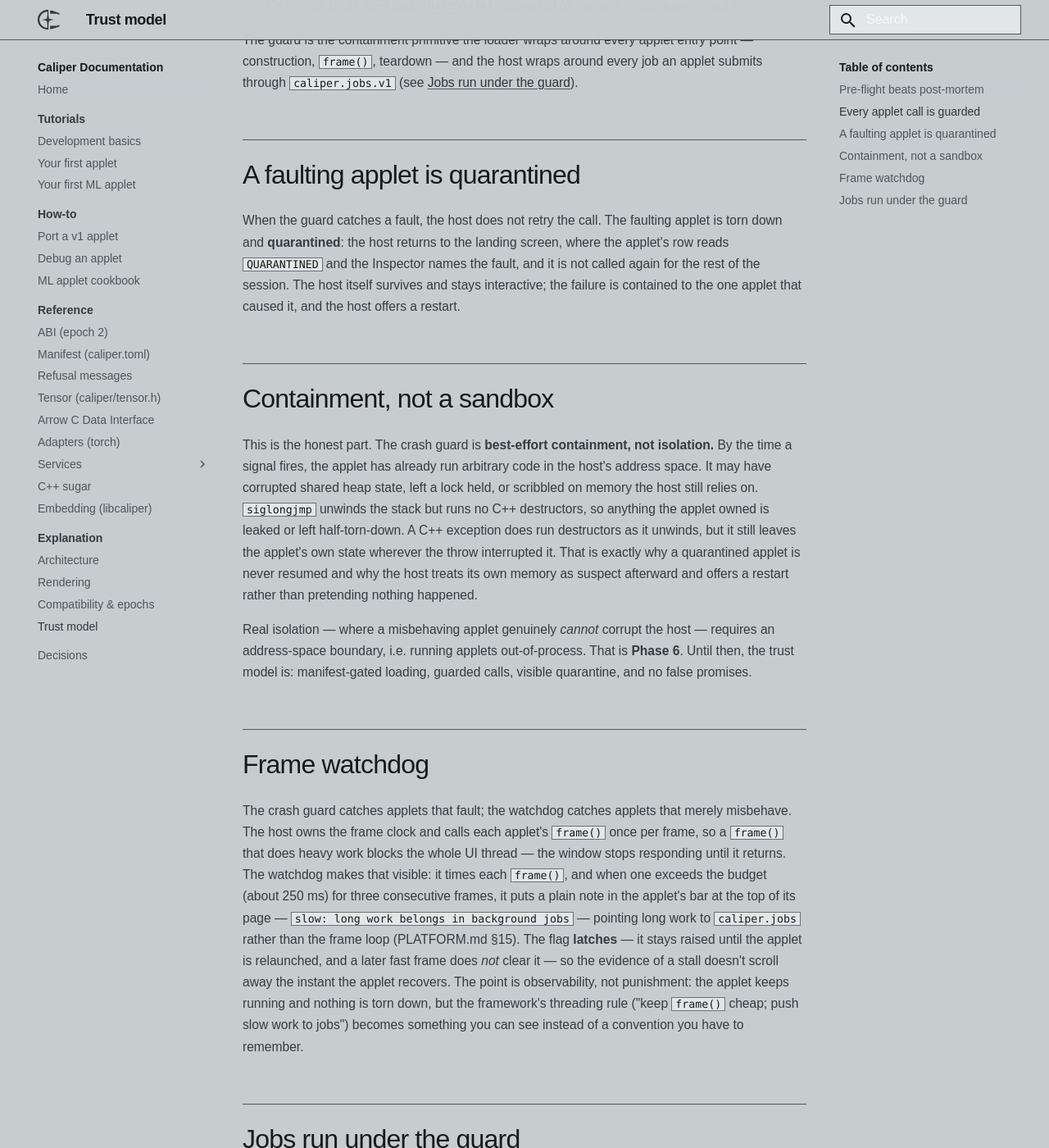
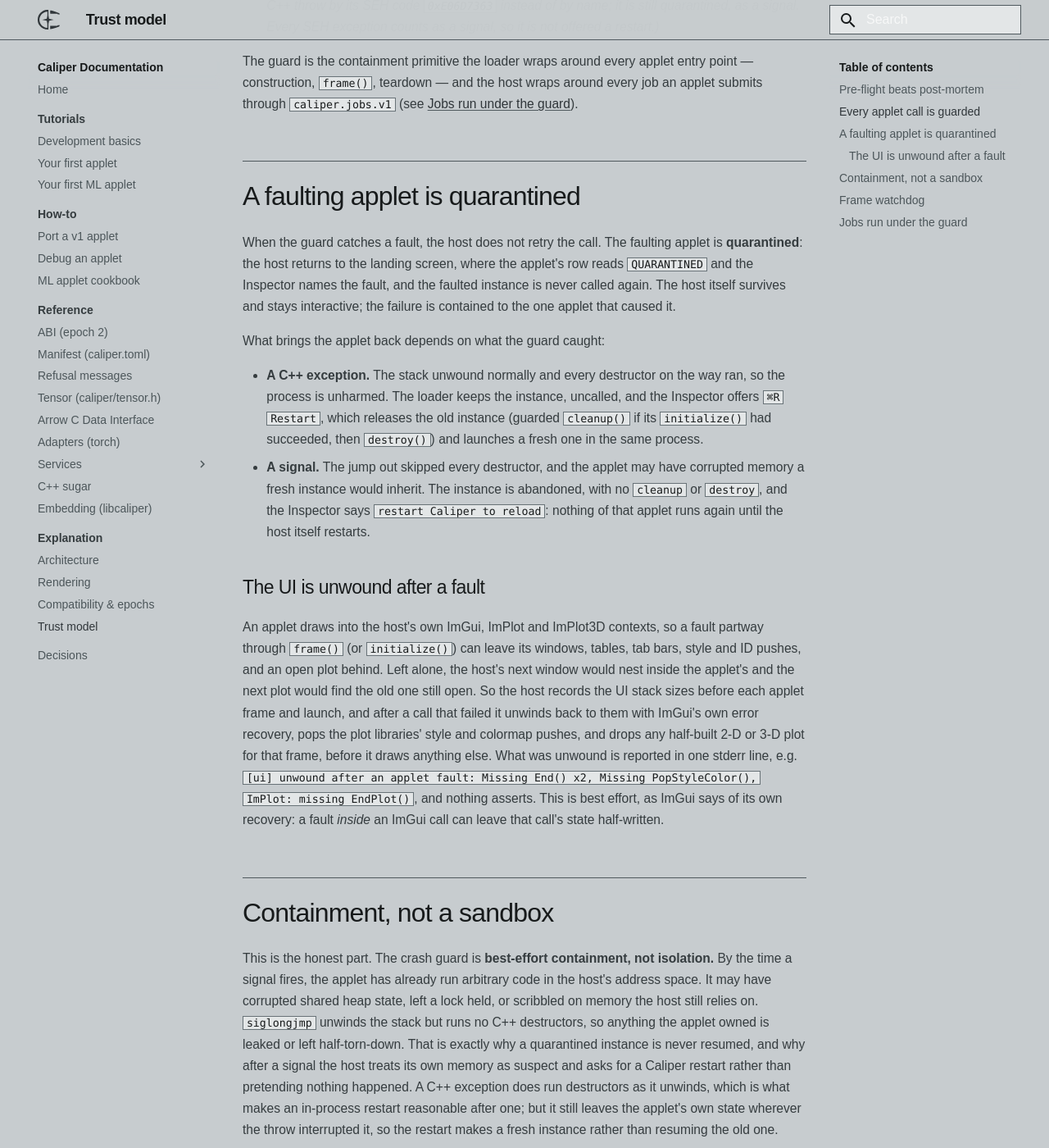
Before and after one commit to AhmedKhan-GH/caliper, an MkDocs documentation site: the page built from docs/wiki/explanation/trust-model.md, in a window 1280 px wide and 1400 px high, scrolled down 1713 px. Shown: the whole window at 82% size. Built offline with MkDocs 1.6.1 and Material for MkDocs 9.7.7, drawn with Linux system fonts in a browser that asks for light colours; some of the changed text lies outside the part shown.

Commit message:
Document failed jobs, UI recovery and the restart rule
The refusals, trust model, debugging, jobs and development pages now
describe the FAILED entries in the jobs tray and their Activity rows,
how the UI is unwound after an applet faults mid-frame, and when an
applet can be restarted: after a C++ exception the Inspector offers
Restart, after a signal Caliper itself must be restarted.

Co-Authored-By: Claude Opus 5.5 <noreply@anthropic.com>
Claude-Session: https://claude.ai/code/session_01Mn99hn7oeVvDj3scfnZmYm

```diff
--- a/docs/wiki/explanation/trust-model.md
+++ b/docs/wiki/explanation/trust-model.md
@@ -63,7 +63,8 @@ a crash guard:
   caught in its own frame beside it and reported by name. *(This path compiles on
   Windows but has not yet been exercised on a Windows host; the POSIX path is the
   one verified today. Under `/EHsc`, MSVC may report a C++ throw by its SEH code
-  `0xE06D7363` instead of by name; it is still quarantined.)*
+  `0xE06D7363` instead of by name; it is still quarantined, as a signal. Every
+  SEH exception counts as a signal, so it is not offered a restart.)*
 
 The guard is the containment primitive the loader wraps around every applet
 entry point — construction, `frame()`, teardown — and the host wraps around every
@@ -73,11 +74,38 @@ job an applet submits through `caliper.jobs.v1` (see
 ## A faulting applet is quarantined
 
 When the guard catches a fault, the host does not retry the call. The faulting
-applet is torn down and **quarantined**: the host returns to the landing screen,
-where the applet's row reads `QUARANTINED` and the Inspector names the fault,
-and it is not called again for the rest of the session. The host itself
-survives and stays interactive; the failure is contained to the one applet that
-caused it, and the host offers a restart.
+applet is **quarantined**: the host returns to the landing screen, where the
+applet's row reads `QUARANTINED` and the Inspector names the fault, and the
+faulted instance is never called again. The host itself survives and stays
+interactive; the failure is contained to the one applet that caused it.
+
+What brings the applet back depends on what the guard caught:
+
+- **A C++ exception.** The stack unwound normally and every destructor on the
+  way ran, so the process is unharmed. The loader keeps the instance, uncalled,
+  and the Inspector offers `⌘R Restart`, which releases the old instance
+  (guarded `cleanup()` if its `initialize()` had succeeded, then `destroy()`)
+  and launches a fresh one in the same process.
+- **A signal.** The jump out skipped every destructor, and the applet may have
+  corrupted memory a fresh instance would inherit. The instance is abandoned,
+  with no `cleanup` or `destroy`, and the Inspector says
+  `restart Caliper to reload`: nothing of that applet runs again until the host
+  itself restarts.
+
+### The UI is unwound after a fault
+
+An applet draws into the host's own ImGui, ImPlot and ImPlot3D contexts, so a
+fault partway through `frame()` (or `initialize()`) can leave its windows,
+tables, tab bars, style and ID pushes, and an open plot behind. Left alone, the
+host's next window would nest inside the applet's and the next plot would find
+the old one still open. So the host records the UI stack sizes before each
+applet frame and launch, and after a call that failed it unwinds back to them
+with ImGui's own error recovery, pops the plot libraries' style and colormap
+pushes, and drops any half-built 2-D or 3-D plot for that frame, before it draws
+anything else. What was unwound is reported in one stderr line, e.g.
+`[ui] unwound after an applet fault: Missing End() x2, Missing PopStyleColor(), ImPlot: missing EndPlot()`,
+and nothing asserts. This is best effort, as ImGui says of its own recovery: a fault
+*inside* an ImGui call can leave that call's state half-written.
 
 ## Containment, not a sandbox
 
@@ -86,11 +114,13 @@ isolation.** By the time a signal fires, the applet has already run arbitrary
 code in the host's address space. It may have corrupted shared heap state, left a
 lock held, or scribbled on memory the host still relies on. `siglongjmp` unwinds
 the stack but runs no C++ destructors, so anything the applet owned is leaked or
-left half-torn-down. A C++ exception does run destructors as it unwinds, but it
-still leaves the applet's own state wherever the throw interrupted it. That is
-exactly why a quarantined applet is never resumed
-and why the host treats its own memory as suspect afterward and offers a restart
-rather than pretending nothing happened.
+left half-torn-down. That is exactly why a quarantined instance is never
+resumed, and why after a signal the host treats its own memory as suspect and
+asks for a Caliper restart rather than pretending nothing happened. A C++
+exception does run destructors as it unwinds, which is what makes an in-process
+restart reasonable after one; but it still leaves the applet's own state
+wherever the throw interrupted it, so the restart makes a fresh instance rather
+than resuming the old one.
 
 Real isolation — where a misbehaving applet genuinely *cannot* corrupt the host —
 requires an address-space boundary, i.e. running applets out-of-process. That is
@@ -135,7 +165,10 @@ quarantines the applet on its own thread before calling it again — at its next
 `frame()`, or at teardown — with the status
 `crashed in background job "train": SIGSEGV (invalid memory access)`. A job
 submitted from a thread the applet started itself has no owner: it fails, and
-the applet keeps running.
+the applet keeps running. As in `frame()`, a job that threw leaves its applet
+restartable with `⌘R Restart`; a job that took a signal does not. In the jobs
+tray the job shows as `FAILED` with its reason until finished jobs are cleared,
+and Activity logs a `job failed` row before the applet's `quarantined` row.
 
 The limits of the section above apply with more force on a worker. The jump
 out of a job that took a signal runs no destructors, so a lock the job held
```
Also changed, not shown: docs/wiki/howto/debug-an-applet.md (+18 -4 lines), docs/wiki/reference/refusals.md (+32 -15 lines), docs/wiki/reference/services/jobs-v1.md (+5 -3 lines), docs/wiki/tutorials/development-basics.md (+13 -6 lines).
